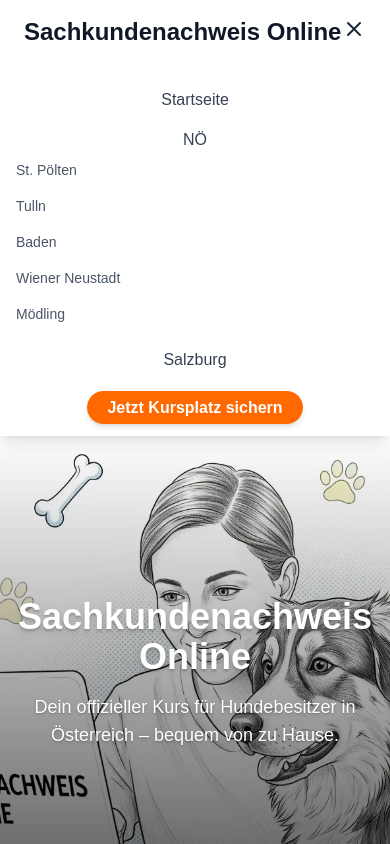
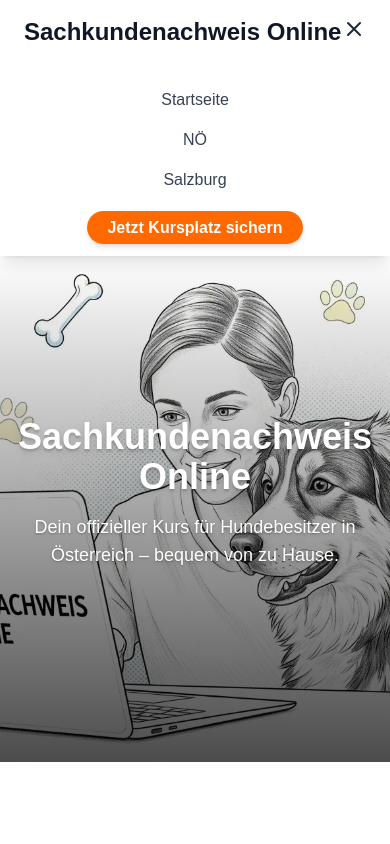
Before and after one commit to paddy-droid/sachkundenachweis-online, a Next.js app: page / in a window 390 px wide. Both pictures are taken after a click on the button 354 px from the left and 28 px from the top of the page. Shown: the top 844 px of the page. Built offline with nearby package versions, Linux system fonts and the light colour scheme.

Commit message:
Feat: Menü- und Layout-Feinheiten korrigiert

```diff
--- a/src/components/BundeslandPage.tsx
+++ b/src/components/BundeslandPage.tsx
@@ -143,12 +143,14 @@ export const BundeslandPage: React.FC<BundeslandPageProps> = ({
           <section className="py-20">
               <div className="text-center">
                   <h2 className="text-4xl font-bold mb-4">{gueltigkeitTitle}</h2>
-                  <p className="text-xl text-gray-600 mb-12 max-w-3xl mx-auto">
-                      {gueltigkeitText}
-                  </p>
-                  <a href="https://www.willenskraft.co.at/produkt/sachkundenachweis-niederoesterreich/" target="_blank" rel="noopener noreferrer" className="bg-orange-500 hover:bg-orange-600 text-white font-bold py-3 px-7 rounded-full text-lg shadow-lg hover:shadow-xl transition-all duration-300 transform hover:scale-105">
-                      {ctaButtonText}
-                  </a>
+                  <div className="flex flex-col md:flex-row items-center justify-center space-y-4 md:space-y-0 md:space-x-8">
+                    <p className="text-xl text-gray-600 max-w-xl">
+                        {gueltigkeitText}
+                    </p>
+                    <a href={buchungslink} target="_blank" rel="noopener noreferrer" className="bg-orange-500 hover:bg-orange-600 text-white font-bold py-3 px-7 rounded-full text-lg shadow-lg hover:shadow-xl transition-all duration-300 transform hover:scale-105 whitespace-nowrap">
+                        {ctaButtonText}
+                    </a>
+                  </div>
               </div>
           </section>
 
--- a/src/components/layout/Header.tsx
+++ b/src/components/layout/Header.tsx
@@ -9,6 +9,7 @@ export const Header = () => {
   const pathname = usePathname();
   const dropdownRef = useRef<HTMLDivElement>(null);
   const [isNoMenuOpen, setIsNoMenuOpen] = useDetectOutsideClick(dropdownRef, false);
+  const [isMobileNoMenuOpen, setIsMobileNoMenuOpen] = useState(false);
 
   const ctaLink = pathname === '/salzburg'
     ? 'https://www.willenskraft.co.at/produkt/sachkundenachweis-salzburg/'
@@ -55,16 +56,19 @@ export const Header = () => {
         <div className="md:hidden bg-white py-4">
           <Link href="/" className="block text-center py-2 text-gray-700 hover:bg-gray-100">Startseite</Link>
           <div className="text-center py-2">
-            <Link href="/niederoesterreich" className="text-gray-700 hover:bg-gray-100">NÖ</Link>
-            <div className="pl-4">
-              <Link href="/niederoesterreich/st-poelten" className="block text-left py-2 text-gray-600 text-sm hover:bg-gray-100">St. Pölten</Link>
-              <Link href="/niederoesterreich/tulln" className="block text-left py-2 text-gray-600 text-sm hover:bg-gray-100">Tulln</Link>
-              <Link href="/niederoesterreich/baden" className="block text-left py-2 text-gray-600 text-sm hover:bg-gray-100">Baden</Link>
-              <Link href="/niederoesterreich/wiener-neustadt" className="block text-left py-2 text-gray-600 text-sm hover:bg-gray-100">Wiener Neustadt</Link>
-              <Link href="/niederoesterreich/moedling" className="block text-left py-2 text-gray-600 text-sm hover:bg-gray-100">Mödling</Link>
-            </div>
+            <button onClick={() => setIsMobileNoMenuOpen(!isMobileNoMenuOpen)} className="text-gray-700 hover:bg-gray-100 w-full text-center">NÖ</button>
+            {isMobileNoMenuOpen && (
+              <div className="pl-4">
+                <Link href="/niederoesterreich" onClick={() => setIsMenuOpen(false)} className="block text-left py-2 text-gray-600 text-sm hover:bg-gray-100">NÖ Übersicht</Link>
+                <Link href="/niederoesterreich/st-poelten" onClick={() => setIsMenuOpen(false)} className="block text-left py-2 text-gray-600 text-sm hover:bg-gray-100">St. Pölten</Link>
+                <Link href="/niederoesterreich/tulln" onClick={() => setIsMenuOpen(false)} className="block text-left py-2 text-gray-600 text-sm hover:bg-gray-100">Tulln</Link>
+                <Link href="/niederoesterreich/baden" onClick={() => setIsMenuOpen(false)} className="block text-left py-2 text-gray-600 text-sm hover:bg-gray-100">Baden</Link>
+                <Link href="/niederoesterreich/wiener-neustadt" onClick={() => setIsMenuOpen(false)} className="block text-left py-2 text-gray-600 text-sm hover:bg-gray-100">Wiener Neustadt</Link>
+                <Link href="/niederoesterreich/moedling" onClick={() => setIsMenuOpen(false)} className="block text-left py-2 text-gray-600 text-sm hover:bg-gray-100">Mödling</Link>
+              </div>
+            )}
           </div>
-          <Link href="/salzburg" className="block text-center py-2 text-gray-700 hover:bg-gray-100">Salzburg</Link>
+          <Link href="/salzburg" onClick={() => setIsMenuOpen(false)} className="block text-center py-2 text-gray-700 hover:bg-gray-100">Salzburg</Link>
           <div className="text-center mt-4">
             <a href={ctaLink} target="_blank" rel="noopener noreferrer" className="bg-orange-500 hover:bg-orange-600 text-white font-bold py-2 px-5 rounded-full shadow-md">
               Jetzt Kursplatz sichern
```
